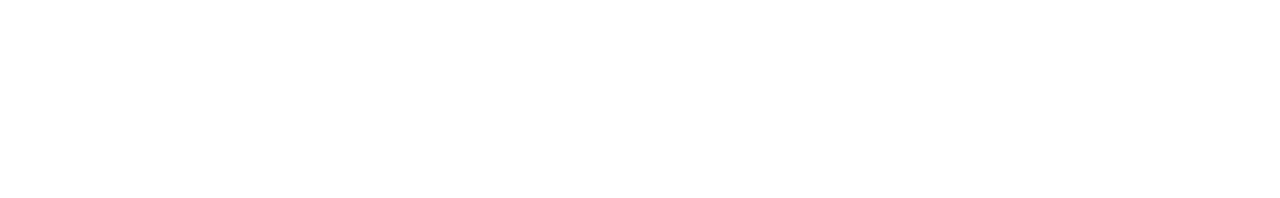
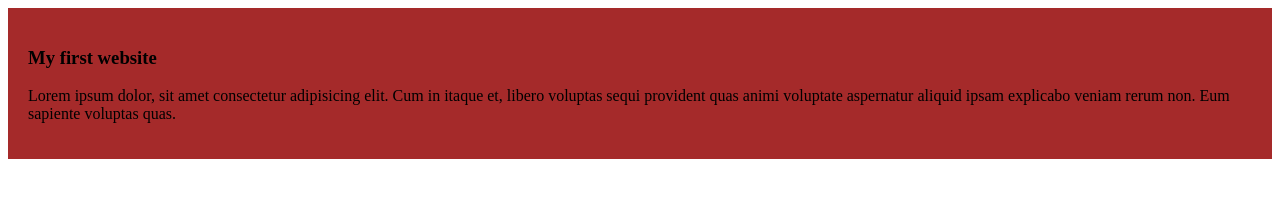
Before and after one commit to Hemale16/my-first-github-repo, a plain HTML site: page index.html in a window 1280 px wide. Drawn offline with Linux system fonts and the light colour scheme.

Commit message:
added the first blog

```diff
--- a/index.html
+++ b/index.html
@@ -3,9 +3,12 @@
 <head>
     <meta charset="UTF-8">
     <meta name="viewport" content="width=device-width, initial-scale=1.0">
-    <title>My first ever Github repo</title>
+    <title>My first ever Github repo</title><link rel="stylesheet" href="style/blog.css">
 </head>
 <body>
-
+    <div>
+        <h3>My first website</h3>
+        <p>Lorem ipsum dolor, sit amet consectetur adipisicing elit. Cum in itaque et, libero voluptas sequi provident quas animi voluptate aspernatur aliquid ipsam explicabo veniam rerum non. Eum sapiente voluptas quas.</p>
+    </div>
 </body>
 </html>
--- /dev/null
+++ b/style/blog.css
@@ -0,0 +1,4 @@
+div{
+    background-color: brown;
+    padding: 20px;
+}
```
